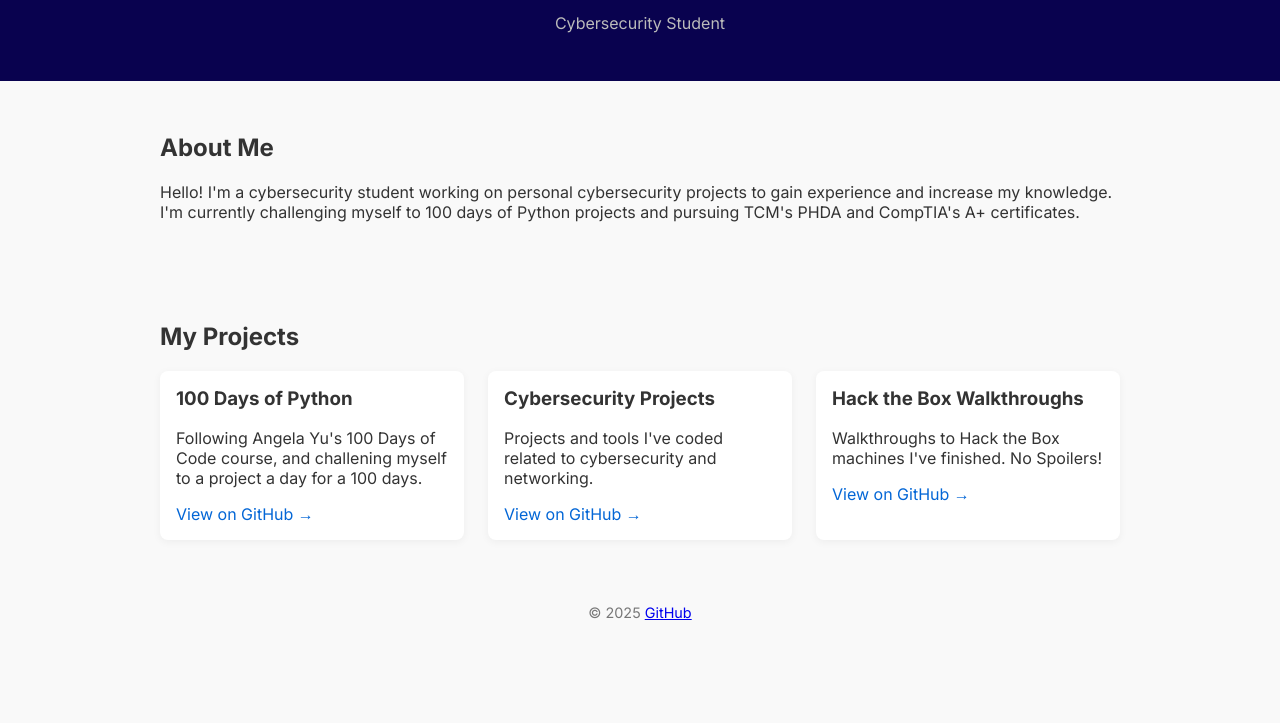
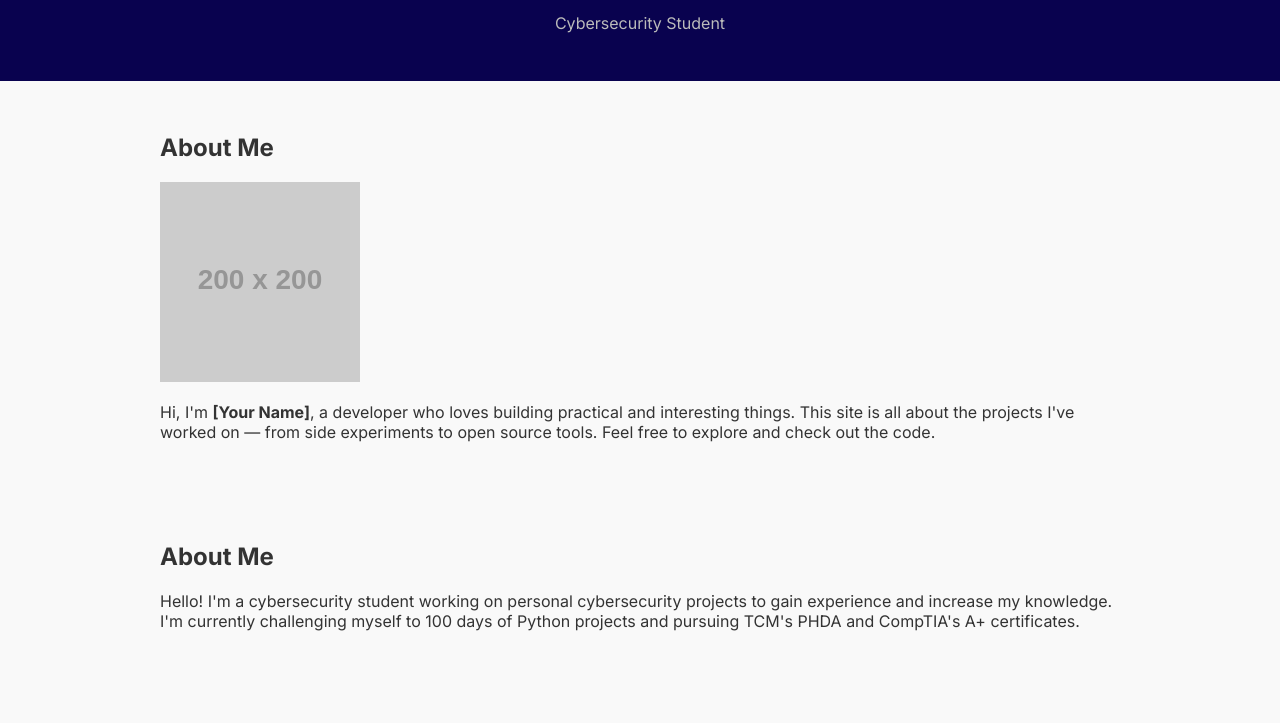
Before and after one commit to salma-xternal/salma-xternal.github.io, a plain HTML site: page index.html in a window 1280 px wide. Shown: the part 77-800 px from the top of the page. Drawn offline with Linux system fonts and the light colour scheme; placeholder pictures from the web are drawn by us.

Commit message:
Update index.html

```diff
--- a/index.html
+++ b/index.html
@@ -67,7 +67,17 @@
     <h1>salma-xternal</h1>
     <p>Cybersecurity Student</p>
   </header>
-
+<section id="about">
+  <h2>About Me</h2>
+  <div class="about-container">
+    <div class="about-image">
+      <img src="https://via.placeholder.com/200" alt="Photo of Your Name" />
+    </div>
+    <div class="about-text">
+      <p>Hi, I'm <strong>[Your Name]</strong>, a developer who loves building practical and interesting things. This site is all about the projects I've worked on — from side experiments to open source tools. Feel free to explore and check out the code.</p>
+    </div>
+  </div>
+</section>
   <section id="about">
     <h2>About Me</h2>
     <p>Hello! I'm a cybersecurity student working on personal cybersecurity projects to gain experience and increase my knowledge. I'm currently challenging myself to 100 days of Python projects and pursuing TCM's PHDA and CompTIA's A+ certificates. </p>
```
